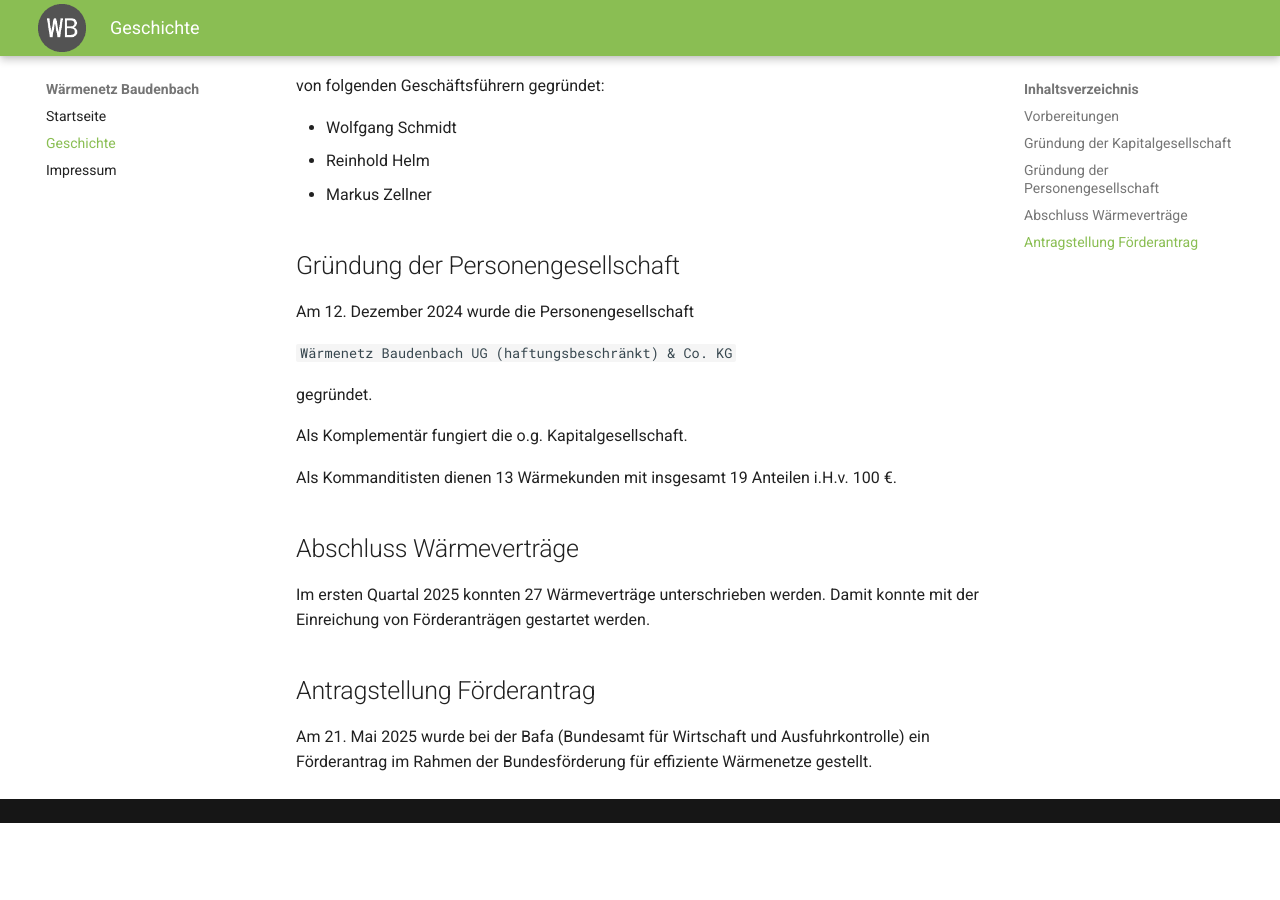
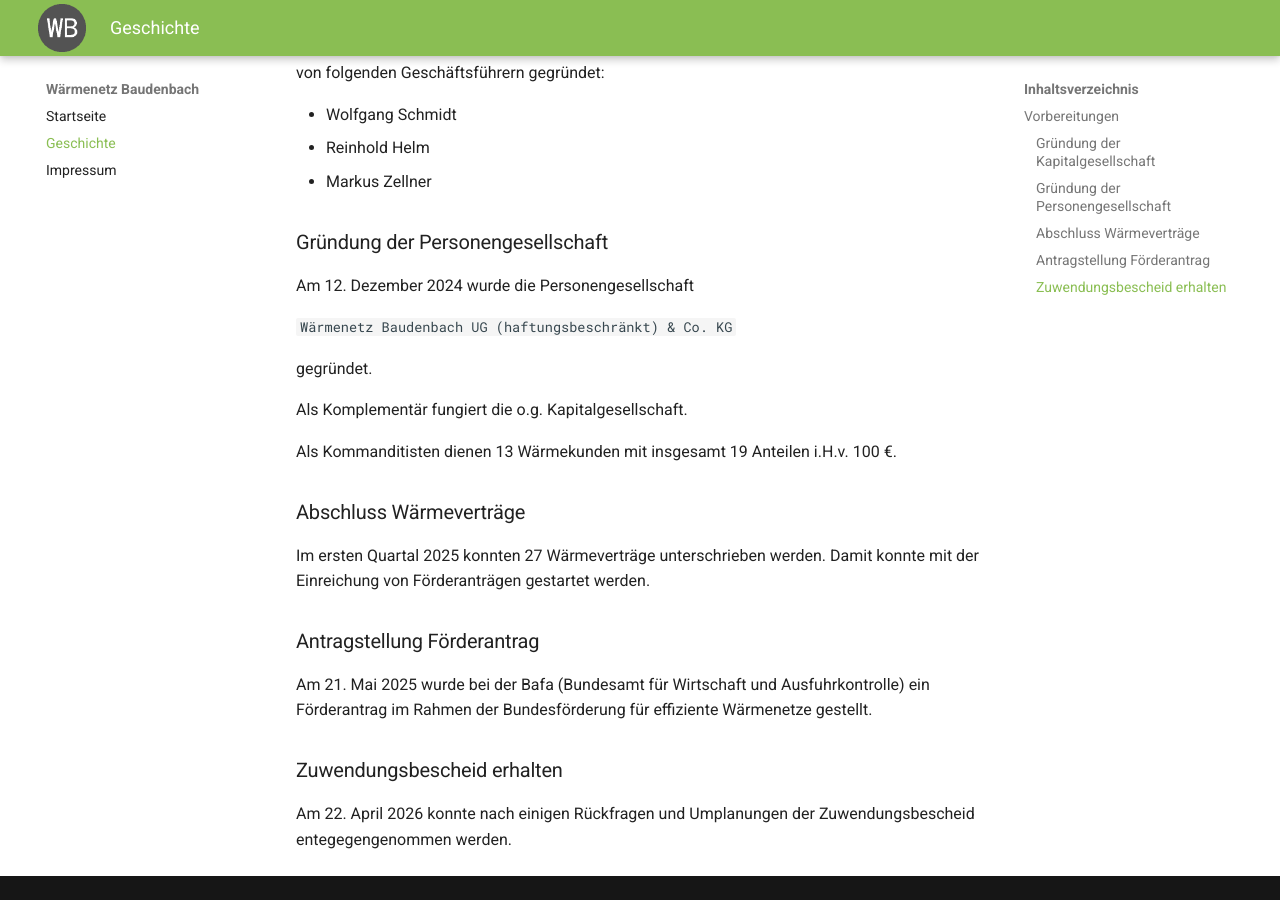
Before and after one commit to odin568/waermenetz-baudenbach, an MkDocs documentation site: the page built from docs/Geschichte.md, in a window 1280 px wide and 900 px high, scrolled down 869 px. Built offline with MkDocs 1.6.1 and Material for MkDocs 9.7.7, drawn with Linux system fonts in a browser that asks for light colours; plug-ins that fetch from the network failed and are left out; before the commit the page ends 1692 px from its top, so only the background shows below that.

Commit message:
Zuwendungsbescheid ist da

```diff
--- a/docs/Geschichte.md
+++ b/docs/Geschichte.md
@@ -18,7 +18,7 @@ Im Laufe des Jahres 2024 fanden mehrere Informationsveranstaltungen statt. Hier
 Parallel wurde von der Gemeinde Baudenbach ein passendes Grundstück gesucht und erworben um es zukünftig an einen Wärmenetzbetreiber zu verpachten.
 
 
-## Gründung der Kapitalgesellschaft
+### Gründung der Kapitalgesellschaft
 
 Am 26. September 2024 wurde die Kapitalgesellschaft
 
@@ -30,7 +30,7 @@ von folgenden Geschäftsführern gegründet:
 - Reinhold Helm
 - Markus Zellner
 
-## Gründung der Personengesellschaft
+### Gründung der Personengesellschaft
 
 Am 12. Dezember 2024 wurde die Personengesellschaft
 
@@ -42,10 +42,14 @@ Als Komplementär fungiert die o.g. Kapitalgesellschaft.
 
 Als Kommanditisten dienen 13 Wärmekunden mit insgesamt 19 Anteilen i.H.v. 100 €.
 
-## Abschluss Wärmeverträge
+### Abschluss Wärmeverträge
 
 Im ersten Quartal 2025 konnten 27 Wärmeverträge unterschrieben werden. Damit konnte mit der Einreichung von Förderanträgen gestartet werden.
 
-## Antragstellung Förderantrag
+### Antragstellung Förderantrag
 
 Am 21. Mai 2025 wurde bei der Bafa (Bundesamt für Wirtschaft und Ausfuhrkontrolle) ein Förderantrag im Rahmen der Bundesförderung für effiziente Wärmenetze gestellt.
+
+### Zuwendungsbescheid erhalten
+
+Am 22. April 2026 konnte nach einigen Rückfragen und Umplanungen der Zuwendungsbescheid entegegengenommen werden.
```
